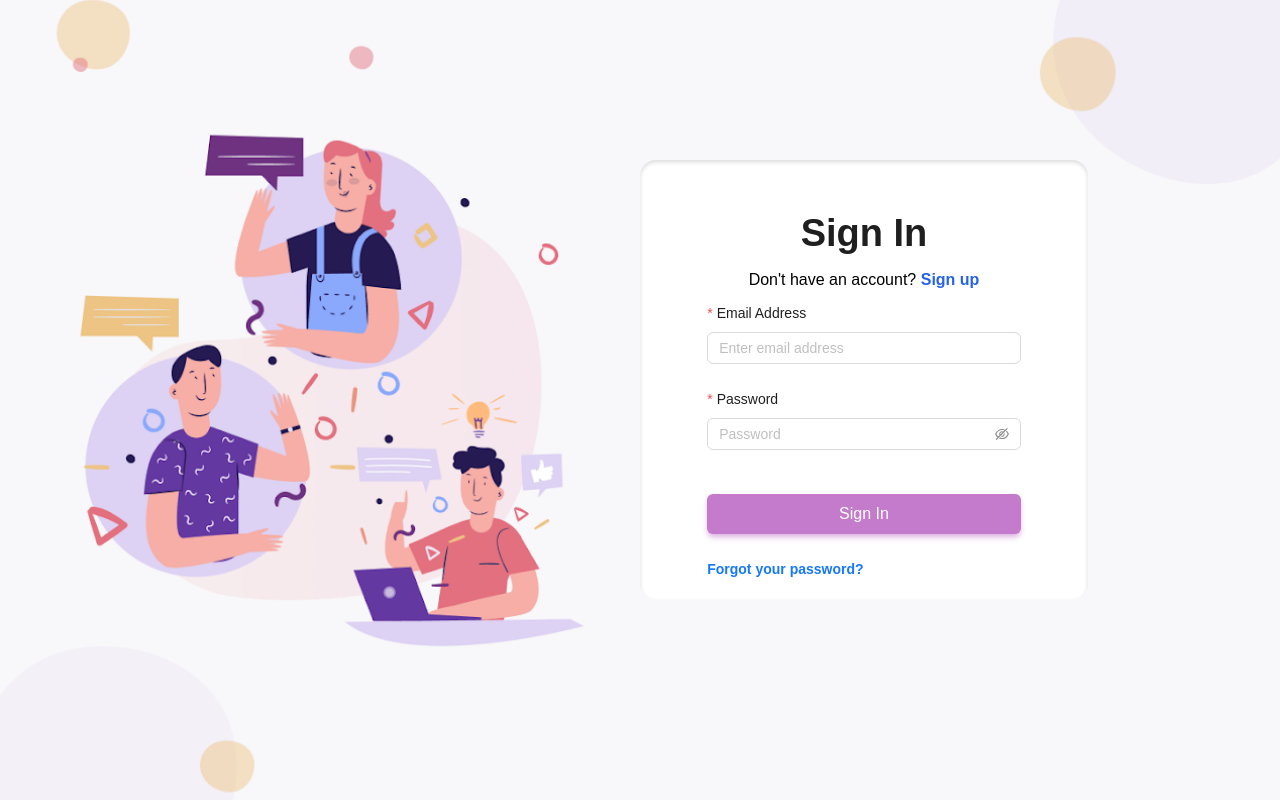
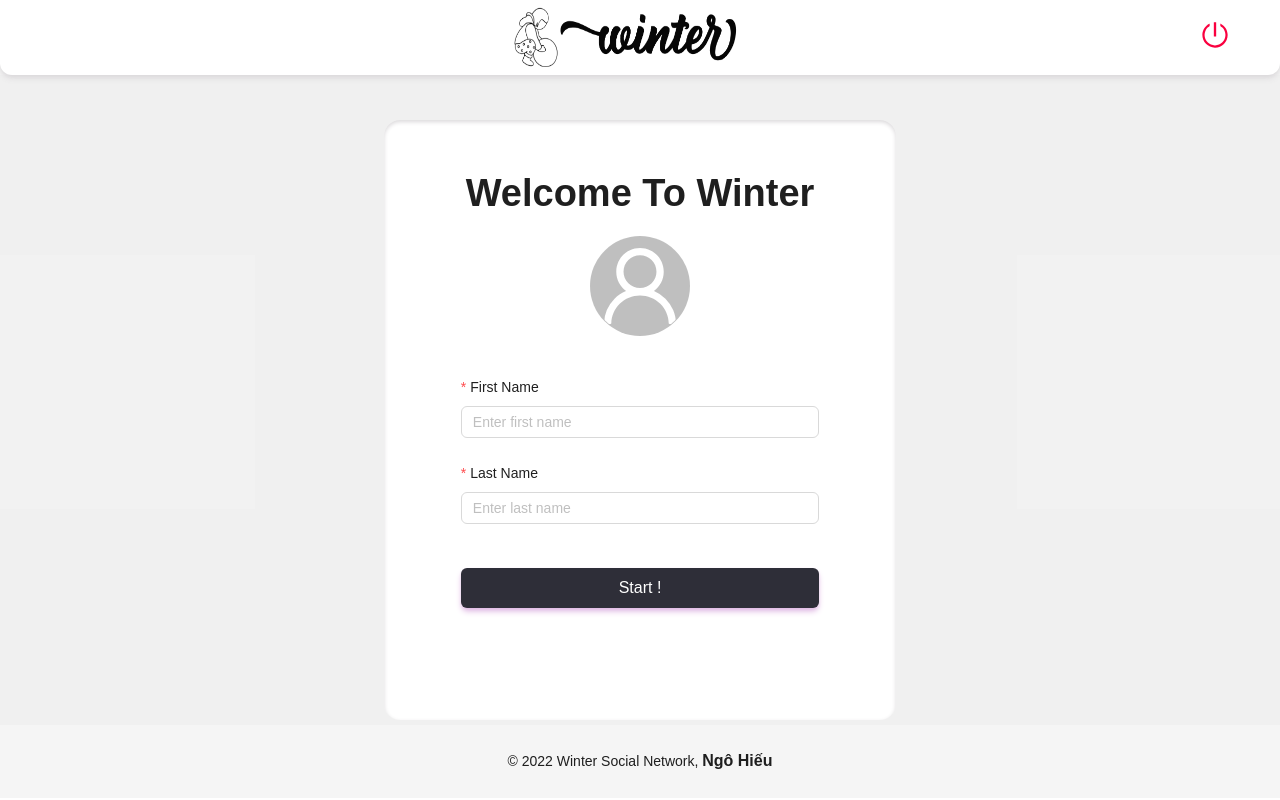
Before and after one commit to ngohieu1209/Social-Network-Client, a React (Create React App) app: page / in a window 1280 px wide. Before the commit this address led to /signin. Built offline with nearby package versions, Linux system fonts and the light colour scheme.

Commit message:
[feature/first-login] handle avatar & information

```diff
--- a/src/App.tsx
+++ b/src/App.tsx
@@ -4,14 +4,13 @@ import { authActions } from './app/features/auth/authSlice';
 import { userActions } from './app/features/user/userSlice';
 import { useAppDispatch, useAppSelector } from './app/hooks';
 import { AppState } from './app/store';
-import { ProtectedRoute } from './components';
+import { Loading, ProtectedRoute } from './components';
 import { ActivationEmail, ForgotPassword, HomePage, ResetPassword, Signin, Signup, Error, FirstLogin } from './pages';
 
-function App() {
+const App = () => {
 
   const dispatch = useAppDispatch();
-  const isLogged = useAppSelector((state: AppState) => state.auth.isLogged);
-  const user = useAppSelector((state: AppState) => state.user.data);
+  const { data: user, loading } = useAppSelector((state: AppState) => state.user);
 
   useEffect(() => {
     const firstLogin = localStorage.getItem('firstLogin');
@@ -24,12 +23,11 @@ function App() {
   return (
     <Router>
       <Routes>
-
-        <Route element={<ProtectedRoute isLogged={isLogged} />}>
-          <Route path='/' element={(user.firstName && user.lastName) ? <HomePage /> : <FirstLogin />} />
+        <Route element={<ProtectedRoute isLogged={true} />}>
+          <Route path='/' element={loading ? <Loading /> : (user.firstName && user.lastName) ? <HomePage /> : <FirstLogin />} />
         </Route>
 
-        <Route element={<ProtectedRoute isLogged={!isLogged} redirectPath='/'/>}>
+        <Route element={<ProtectedRoute isLogged={false} redirectPath='/' />}>
           <Route path='signin' element={<Signin />} />
           <Route path='signup' element={<Signup />} />
           <Route path='forgotPassword' element={<ForgotPassword />} />
--- /dev/null
+++ b/src/api/uploadApi.ts
@@ -0,0 +1,16 @@
+import axiosJWT from '../interceptors/axios';
+
+const uploadApi = {
+  uploadImage: async (formData: FormData) => {
+    try {
+      const { data } = await axiosJWT.post('/upload/image', formData, {
+        headers: { 'Content-Type': 'multipart/form-data' },
+      });
+      return data;
+    } catch (error) {
+      console.log(error);
+    }
+  },
+};
+
+export default uploadApi;
--- a/src/api/userApi.ts
+++ b/src/api/userApi.ts
@@ -1,4 +1,5 @@
 import axiosJWT from "../interceptors/axios";
+import { UpdateUser } from "../models";
 
 const userApi = {
   getCurrentUser: async () => {
@@ -8,7 +9,15 @@ const userApi = {
     } catch (error) {
       console.log(error);
     }
-  }
+  },
+  updateUser: async (update: UpdateUser) => {
+    try {
+      const { data } = await axiosJWT.patch('/user/update', update);
+      console.log(data);
+    } catch (error) {
+      console.log(error)
+    }
+  },
 }
 
 export default userApi;
--- a/src/components/ProtectedRoute.tsx
+++ b/src/components/ProtectedRoute.tsx
@@ -4,12 +4,10 @@ import { Navigate, Outlet } from 'react-router';
 type ProtectedProps = {
   isLogged: boolean;
   redirectPath?: string;
-  children?: React.ReactElement;
 }
 
-const ProtectedRoute = ({ isLogged, redirectPath='/signin', children }: ProtectedProps) => {
-  if(!isLogged) return <Navigate to={redirectPath} replace />
-  return children ? children : <Outlet />;
+const ProtectedRoute = ({ isLogged, redirectPath='/signin' }: ProtectedProps) => {
+  return isLogged ? <Outlet /> : <Navigate to={redirectPath} replace />;
 };
 
 export default ProtectedRoute;
--- a/src/models/auth.ts
+++ b/src/models/auth.ts
@@ -7,3 +7,8 @@ export interface Signin {
   email: string;
   password: string;
 }
+
+export interface FirstLogin {
+  firstName: string;
+  lastName: string;
+}
--- a/src/models/user.ts
+++ b/src/models/user.ts
@@ -8,9 +8,8 @@ export interface UserInformation {
   following: number;
 }
 
-// export interface UpdateUser {
-//   firstName?: string;
-//   lastName?: string;
-//   avatar?: null | string;
-//   password?: string;
-// }
+export interface UpdateUser {
+  firstName?: string;
+  lastName?: string;
+  avatar?: null | string;
+}
--- a/src/pages/FirstLogin.tsx
+++ b/src/pages/FirstLogin.tsx
@@ -1,14 +1,20 @@
-import React from 'react';
-import { Button, Form, Input, Typography, Layout, Avatar } from 'antd';
+import React, { useState } from 'react';
+import { Button, Form, Input, Typography, Layout, Avatar, Progress } from 'antd';
 import { AxiosError } from 'axios';
 import { Link } from 'react-router-dom';
-import authApi from '../api/authApi';
-import { Signin as SigninDto } from '../models';
 import { openNotification } from '../utils';
 import { useAppDispatch } from '../app/hooks';
-import { authActions } from '../app/features/auth/authSlice';
-import { AiOutlineUser } from 'react-icons/ai';
+import { AiOutlineUser, AiOutlinePoweroff } from 'react-icons/ai';
 import { MdPhotoCamera } from 'react-icons/md';
+import { FirstLogin as FirstLoginDto } from '../models';
+import userApi from '../api/userApi';
+import { userActions } from '../app/features/user/userSlice';
+import uploadApi from '../api/uploadApi';
+
+const { Header, Content, Footer } = Layout;
+const logo = require('../assets/logo.png');
+
+const INIT_PERSON = 30;
 
 const tailFormItemLayout = {
   wrapperCol: {
@@ -23,36 +29,70 @@ const tailFormItemLayout = {
   },
 };
 
-const { Header, Content, Footer } = Layout;
-const logo = require('../assets/logo.png')
 
 const FirstLogin = () => {
+
+  const [avatar, setAvatar] = useState<null | string>(null);
+  const [loading, setLoading] = useState(false);
+  const [percent, setPercent] = useState<number>(-INIT_PERSON);
 
   const dispatch = useAppDispatch();
 
   const [form] = Form.useForm();
 
-  const handleSubmit = async (values: SigninDto) => {
-    // const { email, password } = values;
-    // try {
-    //   await authApi.signIn({
-    //     email: email.toLowerCase().trim(),
-    //     password,
-    //   });
-    //   dispatch(authActions.loginStart());
-    //   openNotification(
-    //     'success',
-    //     'Sign In Successfully',
-    //     'You have successfully signed in'
-    //   );
-    //   form.resetFields();
-    // } catch (error) {
-    //   const err = error as AxiosError;
-    //   const data: any = err.response?.data;
-    //   openNotification('error', 'Sign In Failed', data?.message);
-    // }
+    const changeAvatar = async (e: React.ChangeEvent<HTMLInputElement>) => {
+      try {
+        const file = e.target.files;
+        if (file && file.length > 0) {
+          const image = file[0];
+          if (image.size > 2 * 1024 * 1024)
+            return openNotification('error', 'Upload Image Failed', "Size too large");
+          if (!image.type.match(/\/(jpg|jpeg|png|gif)$/))
+            return openNotification('error', 'Upload Image Failed', 'File format is incorrect');
+          let formData = new FormData();
+          formData.append('image', image);
+          setLoading(true);
+          const timerProgress = setInterval(() => {
+            setPercent((prev) => {
+              if (prev >= 60) {
+                clearInterval(timerProgress);
+              }
+              return prev + INIT_PERSON;
+            });
+          }, 1000);
+          const data = await uploadApi.uploadImage(formData);
+          setAvatar(data.url);
+          clearInterval(timerProgress);
+          setLoading(false);
+          setPercent(-INIT_PERSON);
+        }
+      } catch (error) {
+        return openNotification('error', 'Upload Image Failed', 'No files uploaded !');
+      }
     };
 
+  const handleSubmit = async (values: FirstLoginDto) => {
+    const { firstName, lastName } = values;
+    form.resetFields();
+    try {
+      await userApi.updateUser({
+        firstName,
+        lastName,
+        avatar,
+      });
+      dispatch(userActions.getUserStart());
+      openNotification(
+        'success',
+        'Setup Successfully',
+        'Welcome to Winter Social Network'
+      );
+      form.resetFields();
+    } catch (error) {
+      const err = error as AxiosError;
+      const data: any = err.response?.data;
+      openNotification('error', 'Setup Failed', data?.message);
+    }
+  };
 
   return (
     <Layout className='layout bg-white-F1cc'>
@@ -66,11 +106,16 @@ const FirstLogin = () => {
         }}
         className='bg-white-default rounded-b-xl shadow-md shadow-white-gainsboro'
       >
-        <div>
+        <div className='flex items-center'>
           <img
             src={logo}
             alt='logo'
             className='w-56 h-16 mt-[5px] ml-auto mr-auto'
+          />
+          <AiOutlinePoweroff
+            size={30}
+            color={'#FA003F'}
+            className='hover:scale-125 cursor-pointer'
           />
         </div>
       </Header>
@@ -92,17 +137,42 @@ const FirstLogin = () => {
             className='w-[70%] label-form'
           >
             <div className='text-center relative mb-10'>
-              <Avatar size={100} icon={<AiOutlineUser size={100} />} />
-              <input type='file' name='avatar' id='avatar' style={{display: 'none'}} hidden />
+              <Avatar
+                size={100}
+                icon={<AiOutlineUser size={100} />}
+                src={avatar}
+              />
+              <input
+                type='file'
+                name='image'
+                id='avatar-upload'
+                style={{ display: 'none' }}
+                hidden
+                onChange={changeAvatar}
+              />
+              {loading ? (
+                <div
+                  className='absolute right-[calc(50%_-_50px)] bottom-[calc(50%_-_50px)] z-50 w-[100px] h-[100px] overflow-hidden rounded-full bg-gray-200 bg-opacity-80'
+                >
+                  <Progress
+                    type='circle'
+                    percent={percent}
+                    showInfo={false}
+                    width={60}
+                    className='absolute right-[calc(50%_-_30px)] bottom-[20%]'
+                  />
+                </div>
+              ) : (
                 <label
-                htmlFor='avatar'
+                  htmlFor='avatar-upload'
                   className='absolute ml-auto mr-auto right-[calc(50%_-_50px)] z-50 w-[100px] h-[100px] cursor-pointer overflow-hidden rounded-full hover:bg-gray-200 hover:bg-opacity-50 group'
                 >
                   <MdPhotoCamera
-                  size={30}
-                  className='text-gray-500 absolute rounded-full bottom-[35%] right-[35%] cursor-pointer hidden group-hover:block'
+                    size={25}
+                    className='text-gray-500 absolute rounded-full bottom-[35%] right-[37%] cursor-pointer hidden group-hover:block'
                   />
                 </label>
+              )}
             </div>
 
             <Form.Item
@@ -151,6 +221,7 @@ const FirstLogin = () => {
               <Button
                 type='primary'
                 htmlType='submit'
+                disabled={loading}
                 className='h-10 mt-5 w-full bg-[#2E2E38] hover:bg-[#121216] disabled:bg-white-F1cc  enabled:shadow-md enabled:shadow-purple-PinkLavender'
               >
                 <span className='text-base'>Start !</span>
```
Lines whose indentation alone changed are shown as unchanged.
